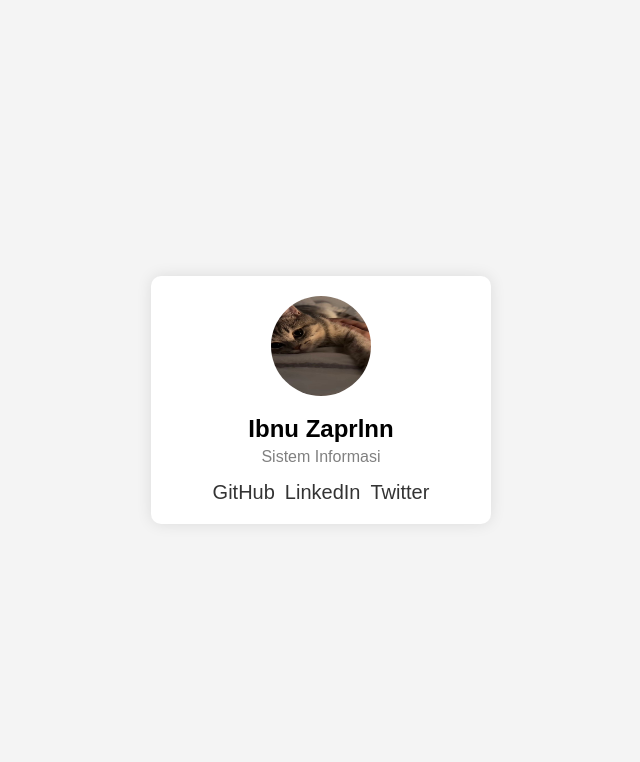
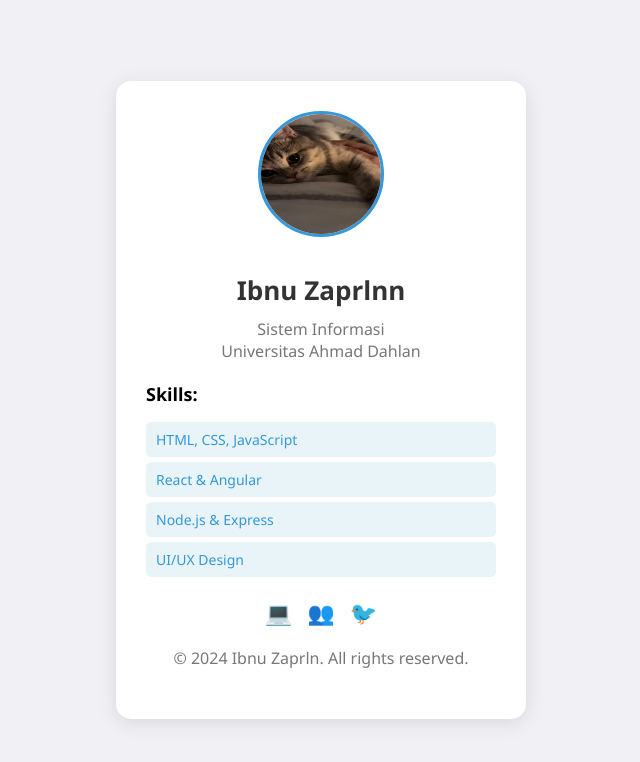
Before and after one commit to Zaprlnn/Ibnu-Zaprln, a plain HTML site: page index.html in a window 1280 px wide. Shown: the whole page, without its empty margins (319-959 px from the left). Drawn offline with Linux system fonts and the light colour scheme.

Commit message:
New Profil

```diff
--- a/index.html
+++ b/index.html
@@ -6,8 +6,8 @@
     <title>Profile Page</title>
     <style>
         body {
-            font-family: Arial, sans-serif;
-            background-color: #f4f4f4;
+            font-family: 'Segoe UI', Tahoma, Geneva, Verdana, sans-serif;
+            background-color: #f0f0f5;
             margin: 0;
             padding: 0;
             display: flex;
@@ -16,36 +16,72 @@
             height: 100vh;
         }
         .profile-container {
-            background-color: white;
-            border-radius: 10px;
-            box-shadow: 0 0 15px rgba(0, 0, 0, 0.1);
-            padding: 20px;
-            width: 300px;
+            background-color: #fff;
+            border-radius: 15px;
+            box-shadow: 0 4px 20px rgba(0, 0, 0, 0.1);
+            padding: 30px;
+            width: 350px;
             text-align: center;
+            transition: transform 0.3s;
+        }
+        .profile-container:hover {
+            transform: translateY(-10px);
         }
         .profile-image {
             border-radius: 50%;
-            width: 100px;
-            height: 100px;
-            margin-bottom: 15px;
+            width: 120px;
+            height: 120px;
+            margin-bottom: 20px;
+            border: 3px solid #3498db;
         }
         h2 {
-            margin: 0;
-            font-size: 24px;
+            margin: 10px 0;
+            font-size: 26px;
+            color: #333;
         }
         p {
-            color: gray;
-            margin: 5px 0 15px;
+            color: #777;
+            margin: 5px 0 20px;
+            font-size: 16px;
+        }
+        .skills {
+            margin: 20px 0;
+            text-align: left;
+        }
+        .skills h3 {
+            font-size: 18px;
+            margin-bottom: 10px;
+        }
+        .skills ul {
+            list-style: none;
+            padding: 0;
+        }
+        .skills ul li {
+            background-color: #e8f4f8;
+            padding: 8px 10px;
+            margin: 5px 0;
+            border-radius: 5px;
+            font-size: 14px;
+            color: #3498db;
         }
         .social-icons {
             display: flex;
             justify-content: center;
-            gap: 10px;
+            gap: 15px;
         }
         .social-icons a {
             text-decoration: none;
-            color: #333;
-            font-size: 20px;
+            color: #3498db;
+            font-size: 22px;
+            transition: color 0.3s;
+        }
+        .social-icons a:hover {
+            color: #2c3e50;
+        }
+        footer {
+            margin-top: 20px;
+            font-size: 12px;
+            color: #999;
         }
     </style>
 </head>
@@ -54,12 +90,30 @@
 <div class="profile-container">
     <img src="profil.jpg" alt="Profile Picture" class="profile-image">
     <h2>Ibnu Zaprlnn</h2>
-    <p>Sistem Informasi</p>
+    <p>Sistem Informasi
+        <br>
+        Universitas Ahmad Dahlan
+    </p>
+
+    <div class="skills">
+        <h3>Skills:</h3>
+        <ul>
+            <li>HTML, CSS, JavaScript</li>
+            <li>React & Angular</li>
+            <li>Node.js & Express</li>
+            <li>UI/UX Design</li>
+        </ul>
+    </div>
+
     <div class="social-icons">
-        <a href="#" title="GitHub">GitHub</a>
-        <a href="#" title="LinkedIn">LinkedIn</a>
-        <a href="#" title="Twitter">Twitter</a>
+        <a href="#" title="GitHub">&#x1F4BB;</a> <!-- GitHub icon (computer emoji) -->
+        <a href="#" title="LinkedIn">&#x1F465;</a> <!-- LinkedIn icon (people emoji) -->
+        <a href="#" title="Twitter">&#x1F426;</a> <!-- Twitter icon (bird emoji) -->
     </div>
+
+    <footer>
+        <p>&copy; 2024 Ibnu Zaprln. All rights reserved.</p>
+    </footer>
 </div>
 
 </body>
```
